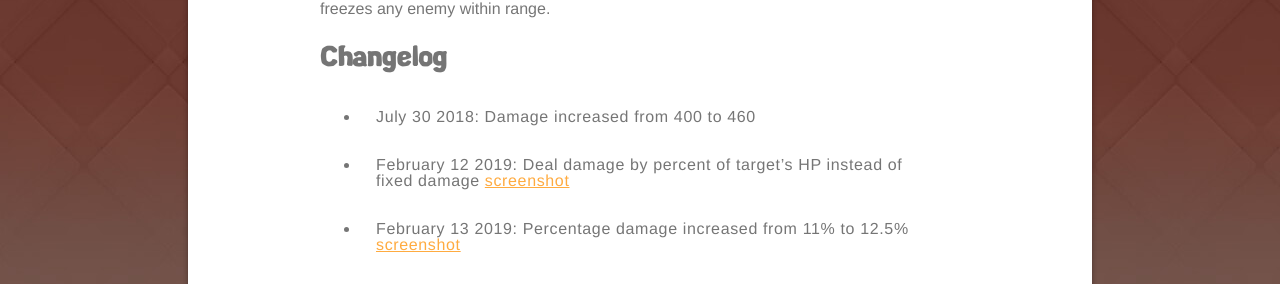
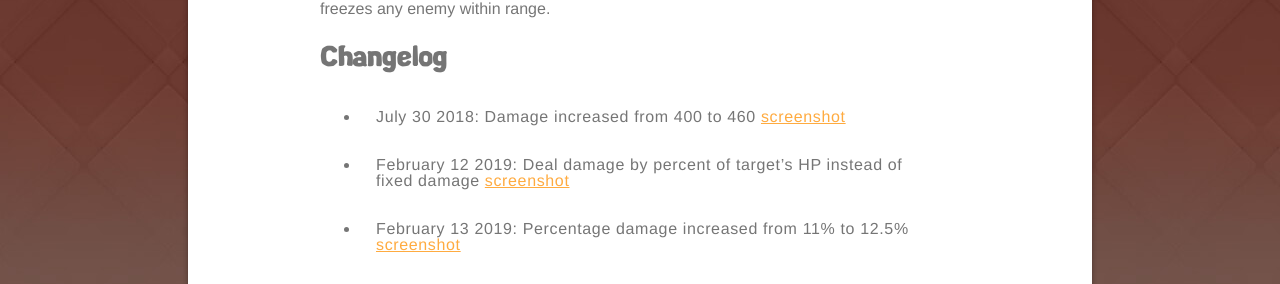
Before and after one commit to tcarlsen/caravanwar.info, a Jekyll site: the page built from _towers/stormspire.md, in a window 1280 px wide. Shown: the part 661-945 px from the top of the page. Built offline with Jekyll 4.4.1, drawn with Linux system fonts in a browser that asks for light colours.

Commit message:
Update stormspire.md

```diff
--- a/_towers/stormspire.md
+++ b/_towers/stormspire.md
@@ -16,7 +16,7 @@ An elementalis's weapon that emits a low-temprature field in the surrounding are
 
 # Changelog
 
-- July 30 2018: Damage increased from 400 to 460
+- July 30 2018: Damage increased from 400 to 460 [screenshot](https://i.imgur.com/1nflq89.png)
 - February 12 2019: Deal damage by percent of target's HP instead of fixed damage [screenshot](https://i.imgur.com/VNFe5l4.png)
 - February 13 2019: Percentage damage increased from 11% to 12.5% [screenshot](https://i.imgur.com/VNFe5l4.png)
 - April 4 2019: Winter Freeze changed to have its damage reduced 1.25% with each level the target is higher than the tower instead of 50% reduction.
```
